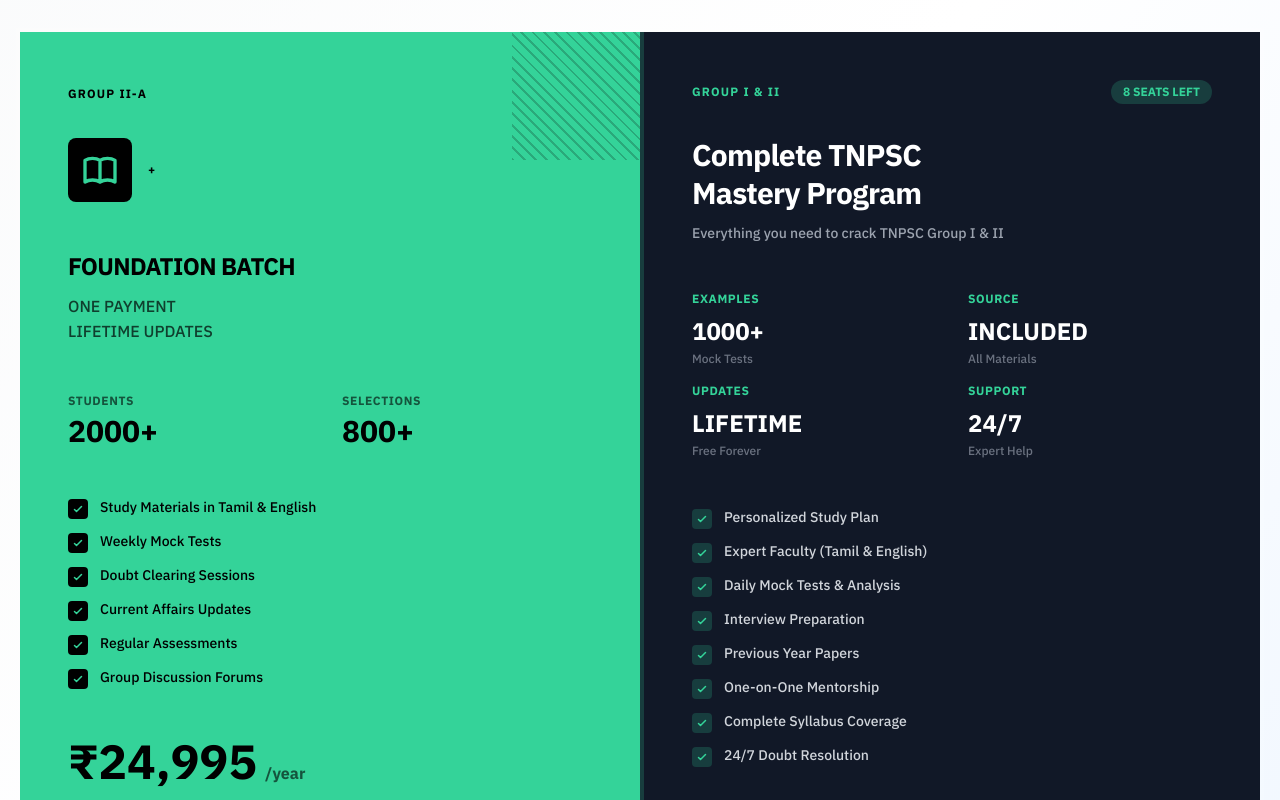
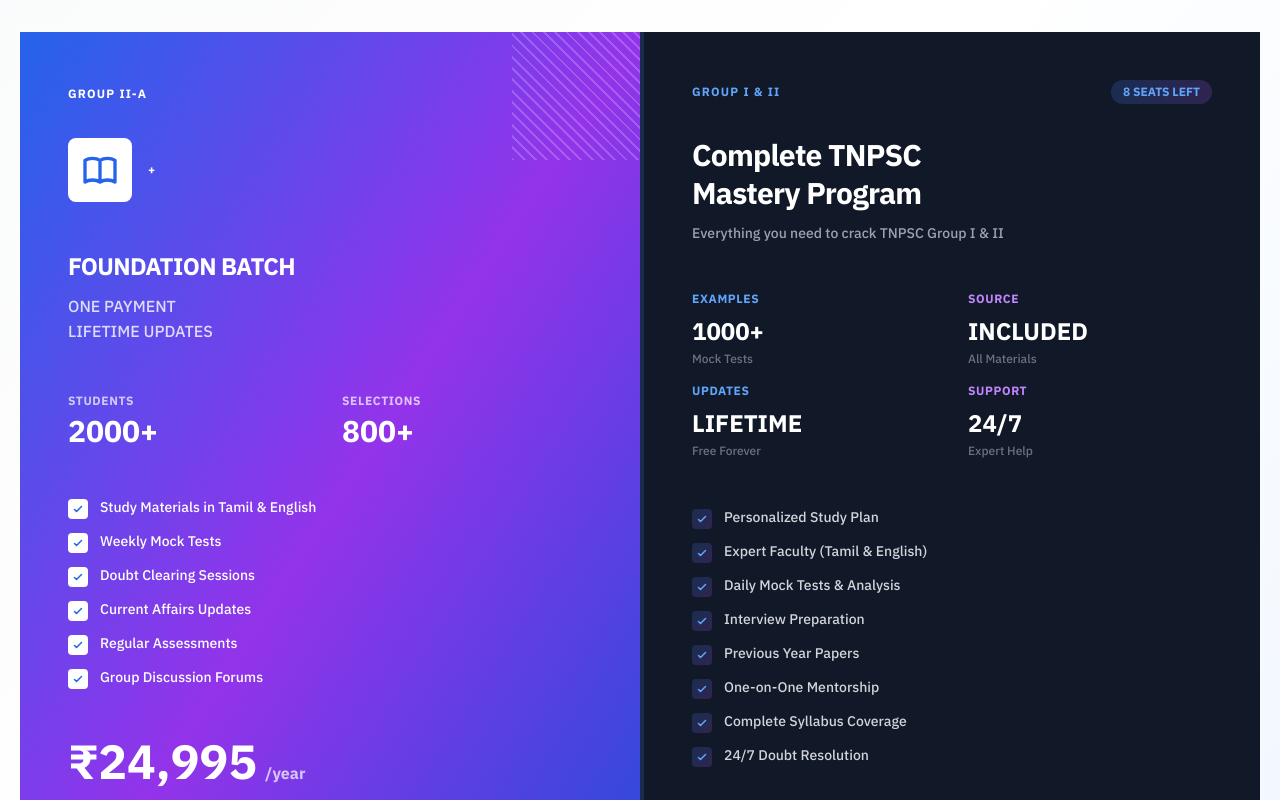
Before and after one commit to Dharshaneshwaran/Bloomes-IAS-Academy, a Next.js app: page / in a window 1280 px wide. Shown: the part 2320-3120 px from the top of the page. Built offline with nearby package versions, Linux system fonts and the light colour scheme; a web font is replaced by a local one.

Commit message:
Sync PricingCards colors to blue-purple website theme

```diff
--- a/src/components/modules/PricingCards.tsx
+++ b/src/components/modules/PricingCards.tsx
@@ -33,36 +33,36 @@ export default function PricingCards() {
         {/* Cards Container */}
         <div className="grid grid-cols-1 lg:grid-cols-2 gap-0 max-w-7xl mx-auto border-4 border-white/10">
 
-          {/* LEFT CARD - Green Bold Card */}
-          <div className="bg-emerald-400 p-12 relative overflow-hidden">
+          {/* LEFT CARD - Blue-Purple Bold Card */}
+          <div className="bg-gradient-to-br from-blue-600 via-purple-600 to-blue-700 p-12 relative overflow-hidden">
             {/* Diagonal stripes */}
             <div className="absolute top-0 right-0 w-32 h-32 opacity-20">
               <div className="absolute inset-0" style={{
-                backgroundImage: 'repeating-linear-gradient(45deg, #000 0px, #000 2px, transparent 2px, transparent 8px)',
+                backgroundImage: 'repeating-linear-gradient(45deg, #fff 0px, #fff 2px, transparent 2px, transparent 8px)',
               }}></div>
             </div>
 
             {/* Badge */}
             <div className="mb-8">
-              <span className="text-black text-xs font-bold tracking-widest">GROUP II-A</span>
+              <span className="text-white text-xs font-bold tracking-widest">GROUP II-A</span>
             </div>
 
             {/* Icon */}
             <div className="mb-12 flex items-center gap-4">
-              <div className="w-16 h-16 bg-black rounded-lg flex items-center justify-center">
-                <svg className="w-10 h-10 text-emerald-400" fill="none" viewBox="0 0 24 24" stroke="currentColor">
+              <div className="w-16 h-16 bg-white rounded-lg flex items-center justify-center">
+                <svg className="w-10 h-10 text-blue-600" fill="none" viewBox="0 0 24 24" stroke="currentColor">
                   <path strokeLinecap="round" strokeLinejoin="round" strokeWidth={2} d="M12 6.253v13m0-13C10.832 5.477 9.246 5 7.5 5S4.168 5.477 3 6.253v13C4.168 18.477 5.754 18 7.5 18s3.332.477 4.5 1.253m0-13C13.168 5.477 14.754 5 16.5 5c1.747 0 3.332.477 4.5 1.253v13C19.832 18.477 18.247 18 16.5 18c-1.746 0-3.332.477-4.5 1.253" />
                 </svg>
               </div>
-              <div className="text-black text-xs font-bold tracking-wider">+</div>
+              <div className="text-white text-xs font-bold tracking-wider">+</div>
             </div>
 
             {/* Title */}
             <div className="mb-12">
-              <h3 className="text-black text-2xl font-black mb-3 tracking-tight">
+              <h3 className="text-white text-2xl font-black mb-3 tracking-tight">
                 FOUNDATION BATCH
               </h3>
-              <p className="text-black/70 font-medium">
+              <p className="text-white/80 font-medium">
                 ONE PAYMENT
                 <br />
                 LIFETIME UPDATES
@@ -72,12 +72,12 @@ export default function PricingCards() {
             {/* Stats Grid */}
             <div className="grid grid-cols-2 gap-6 mb-12">
               <div>
-                <div className="text-xs text-black/60 font-bold tracking-wider mb-1">STUDENTS</div>
-                <div className="text-black text-3xl font-black">2000+</div>
+                <div className="text-xs text-white/70 font-bold tracking-wider mb-1">STUDENTS</div>
+                <div className="text-white text-3xl font-black">2000+</div>
               </div>
               <div>
-                <div className="text-xs text-black/60 font-bold tracking-wider mb-1">SELECTIONS</div>
-                <div className="text-black text-3xl font-black">800+</div>
+                <div className="text-xs text-white/70 font-bold tracking-wider mb-1">SELECTIONS</div>
+                <div className="text-white text-3xl font-black">800+</div>
               </div>
             </div>
 
@@ -92,12 +92,12 @@ export default function PricingCards() {
                 'Group Discussion Forums'
               ].map((feature, i) => (
                 <div key={i} className="flex items-start gap-3">
-                  <div className="w-5 h-5 bg-black rounded flex items-center justify-center flex-shrink-0 mt-0.5">
-                    <svg className="w-3 h-3 text-emerald-400" fill="none" viewBox="0 0 24 24" stroke="currentColor">
+                  <div className="w-5 h-5 bg-white rounded flex items-center justify-center flex-shrink-0 mt-0.5">
+                    <svg className="w-3 h-3 text-blue-600" fill="none" viewBox="0 0 24 24" stroke="currentColor">
                       <path strokeLinecap="round" strokeLinejoin="round" strokeWidth={3} d="M5 13l4 4L19 7" />
                     </svg>
                   </div>
-                  <span className="text-black font-medium text-sm">{feature}</span>
+                  <span className="text-white font-medium text-sm">{feature}</span>
                 </div>
               ))}
             </div>
@@ -105,19 +105,19 @@ export default function PricingCards() {
             {/* Price */}
             <div className="mb-8">
               <div className="flex items-baseline gap-2">
-                <span className="text-5xl font-black text-black">₹24,995</span>
-                <span className="text-black/60 font-bold">/year</span>
+                <span className="text-5xl font-black text-white">₹24,995</span>
+                <span className="text-white/70 font-bold">/year</span>
               </div>
             </div>
 
             {/* Button */}
-            <button className="w-full bg-black text-emerald-400 font-black py-4 px-8 text-lg tracking-wider hover:bg-gray-900 transition-all duration-200 border-2 border-black hover:border-emerald-400">
+            <button className="w-full bg-white text-blue-600 font-black py-4 px-8 text-lg tracking-wider hover:bg-blue-50 transition-all duration-200 border-2 border-white hover:shadow-xl">
               ENROLL NOW →
             </button>
           </div>
 
           {/* RIGHT CARD - Dark Bold Card */}
-          <div className="bg-gray-900 p-12 relative overflow-hidden border-l-4 border-emerald-400/20">
+          <div className="bg-gray-900 p-12 relative overflow-hidden border-l-4 border-blue-500/20">
             {/* Diagonal stripes */}
             <div className="absolute bottom-0 left-0 w-48 h-48 opacity-5">
               <div className="absolute inset-0" style={{
@@ -127,8 +127,8 @@ export default function PricingCards() {
 
             {/* Badge */}
             <div className="mb-8 flex items-center justify-between">
-              <span className="text-emerald-400 text-xs font-bold tracking-widest">GROUP I & II</span>
-              <span className="bg-emerald-400/20 text-emerald-400 px-3 py-1 rounded-full text-xs font-bold">
+              <span className="text-blue-400 text-xs font-bold tracking-widest">GROUP I & II</span>
+              <span className="bg-gradient-to-r from-blue-500/20 to-purple-500/20 text-blue-400 px-3 py-1 rounded-full text-xs font-bold">
                 8 SEATS LEFT
               </span>
             </div>
@@ -148,22 +148,22 @@ export default function PricingCards() {
             {/* Features Grid */}
             <div className="grid grid-cols-2 gap-x-8 gap-y-4 mb-12">
               <div>
-                <div className="text-emerald-400 text-xs font-bold tracking-wider mb-2">EXAMPLES</div>
+                <div className="text-blue-400 text-xs font-bold tracking-wider mb-2">EXAMPLES</div>
                 <div className="text-white text-2xl font-black">1000+</div>
                 <div className="text-gray-500 text-xs font-medium mt-1">Mock Tests</div>
               </div>
               <div>
-                <div className="text-emerald-400 text-xs font-bold tracking-wider mb-2">SOURCE</div>
+                <div className="text-purple-400 text-xs font-bold tracking-wider mb-2">SOURCE</div>
                 <div className="text-white text-2xl font-black">INCLUDED</div>
                 <div className="text-gray-500 text-xs font-medium mt-1">All Materials</div>
               </div>
               <div>
-                <div className="text-emerald-400 text-xs font-bold tracking-wider mb-2">UPDATES</div>
+                <div className="text-blue-400 text-xs font-bold tracking-wider mb-2">UPDATES</div>
                 <div className="text-white text-2xl font-black">LIFETIME</div>
                 <div className="text-gray-500 text-xs font-medium mt-1">Free Forever</div>
               </div>
               <div>
-                <div className="text-emerald-400 text-xs font-bold tracking-wider mb-2">SUPPORT</div>
+                <div className="text-purple-400 text-xs font-bold tracking-wider mb-2">SUPPORT</div>
                 <div className="text-white text-2xl font-black">24/7</div>
                 <div className="text-gray-500 text-xs font-medium mt-1">Expert Help</div>
               </div>
@@ -182,8 +182,8 @@ export default function PricingCards() {
                 '24/7 Doubt Resolution'
               ].map((feature, i) => (
                 <div key={i} className="flex items-start gap-3">
-                  <div className="w-5 h-5 bg-emerald-400/20 rounded flex items-center justify-center flex-shrink-0 mt-0.5">
-                    <svg className="w-3 h-3 text-emerald-400" fill="none" viewBox="0 0 24 24" stroke="currentColor">
+                  <div className="w-5 h-5 bg-gradient-to-br from-blue-500/20 to-purple-500/20 rounded flex items-center justify-center flex-shrink-0 mt-0.5">
+                    <svg className="w-3 h-3 text-blue-400" fill="none" viewBox="0 0 24 24" stroke="currentColor">
                       <path strokeLinecap="round" strokeLinejoin="round" strokeWidth={3} d="M5 13l4 4L19 7" />
                     </svg>
                   </div>
@@ -202,10 +202,10 @@ export default function PricingCards() {
 
             {/* Buttons */}
             <div className="flex gap-4">
-              <button className="flex-1 bg-emerald-400 text-black font-black py-4 px-6 text-base tracking-wider hover:bg-emerald-300 transition-all duration-200">
+              <button className="flex-1 bg-gradient-to-r from-blue-600 to-purple-600 text-white font-black py-4 px-6 text-base tracking-wider hover:from-blue-700 hover:to-purple-700 transition-all duration-200">
                 GET BLOOMS+
               </button>
-              <button className="px-6 border-2 border-white/20 text-white font-bold hover:border-emerald-400 hover:text-emerald-400 transition-all duration-200">
+              <button className="px-6 border-2 border-white/20 text-white font-bold hover:border-blue-400 hover:text-blue-400 transition-all duration-200">
                 SIGN IN
               </button>
             </div>
@@ -216,11 +216,11 @@ export default function PricingCards() {
         <div className="text-center mt-12">
           <p className="text-gray-500 text-sm">
             Questions? Contact us at{' '}
-            <a href="mailto:admission@bloomsacademy.com" className="text-emerald-400 hover:underline font-bold">
+            <a href="mailto:admission@bloomsacademy.com" className="text-blue-600 hover:underline font-bold">
               admission@bloomsacademy.com
             </a>
             {' '}or call{' '}
-            <a href="tel:9003190030" className="text-emerald-400 hover:underline font-bold">
+            <a href="tel:9003190030" className="text-blue-600 hover:underline font-bold">
               90031 90030
             </a>
           </p>
```
